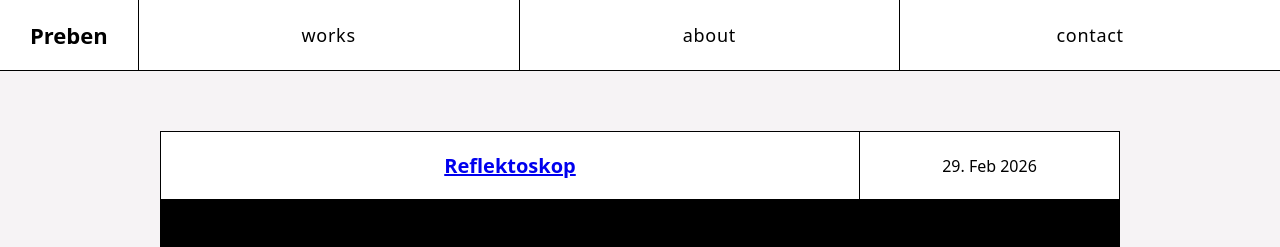
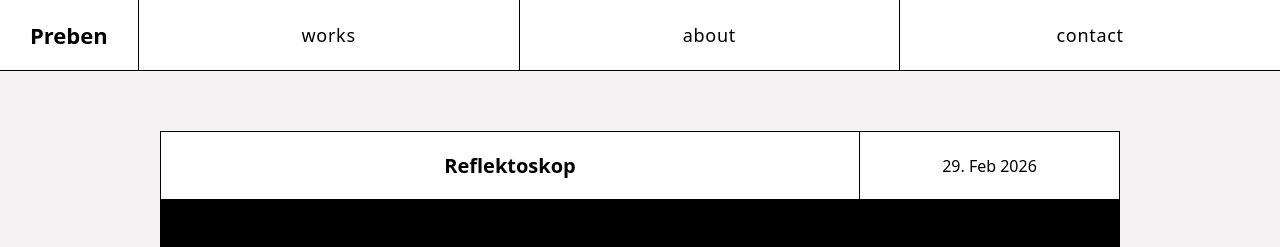
Before and after one commit to thalie-lux/pjtsh, a plain HTML site: page pages/reflektoskop.html in a window 1280 px wide. Shown: the top 247 px of the page. Drawn offline with Linux system fonts and the light colour scheme; files whose address does not match are found by name.

Commit message:
Update style.css

```diff
--- a/css/style.css
+++ b/css/style.css
@@ -82,17 +82,24 @@ main {
   display: flex;
   align-items: center;
   justify-content: center;
-  padding: 20px 30px;
+  /* padding: 20px 30px; */
   font-weight: 600;
   font-size: 20px;
   text-decoration: none;
 }
 
-/* .post-title a {
+.post-title a {
+  text-decoration: none;
   color: #000;
-} */
+  display: flex;
+  align-items: center;
+  justify-content: center;
+  width: 100%;
+  height: 100%;
+  padding: 20px 30px;
+}
 
-.post-title div:hover {
+.post-title a:hover {
   background: #f0ecef;
 }
 
```
